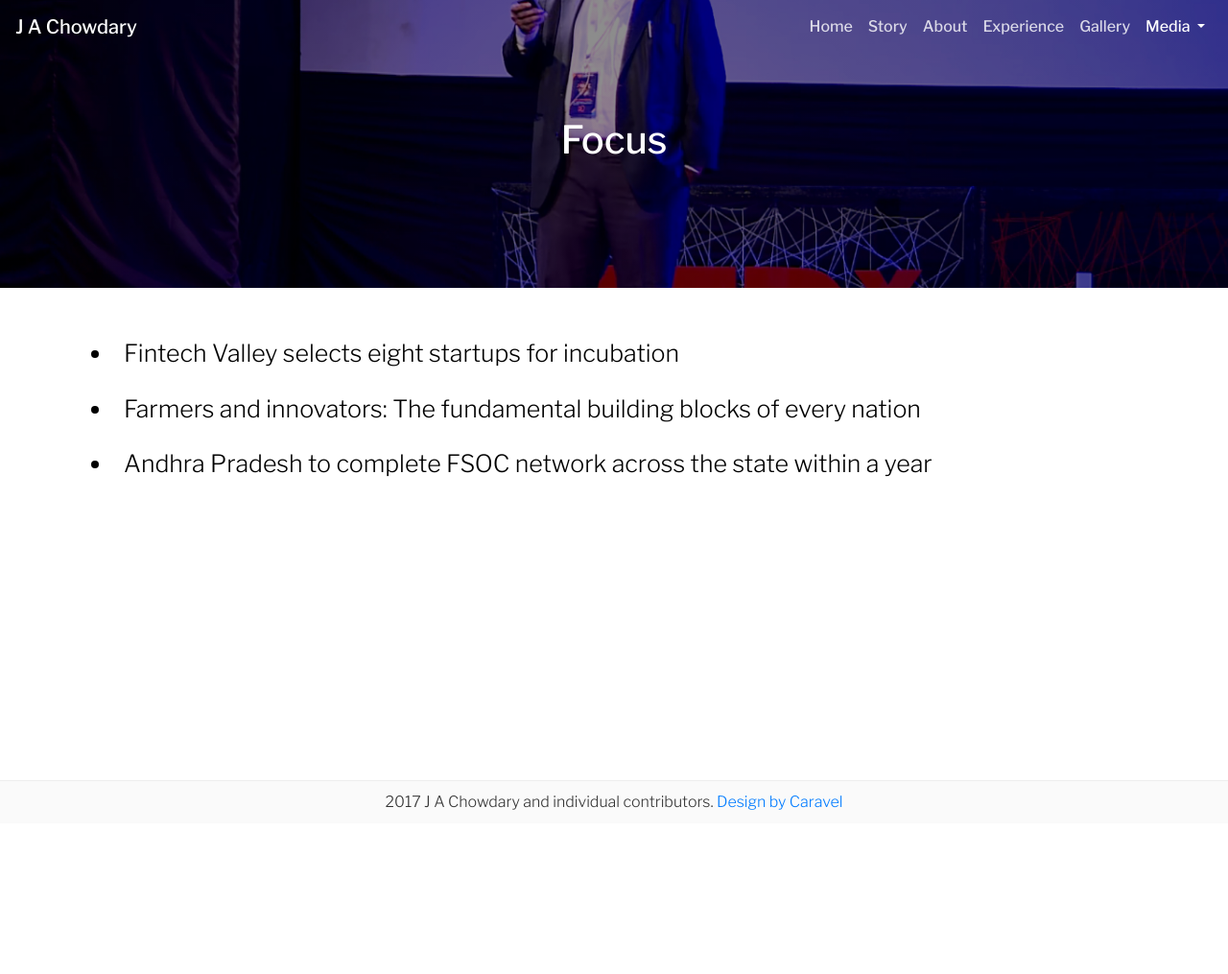
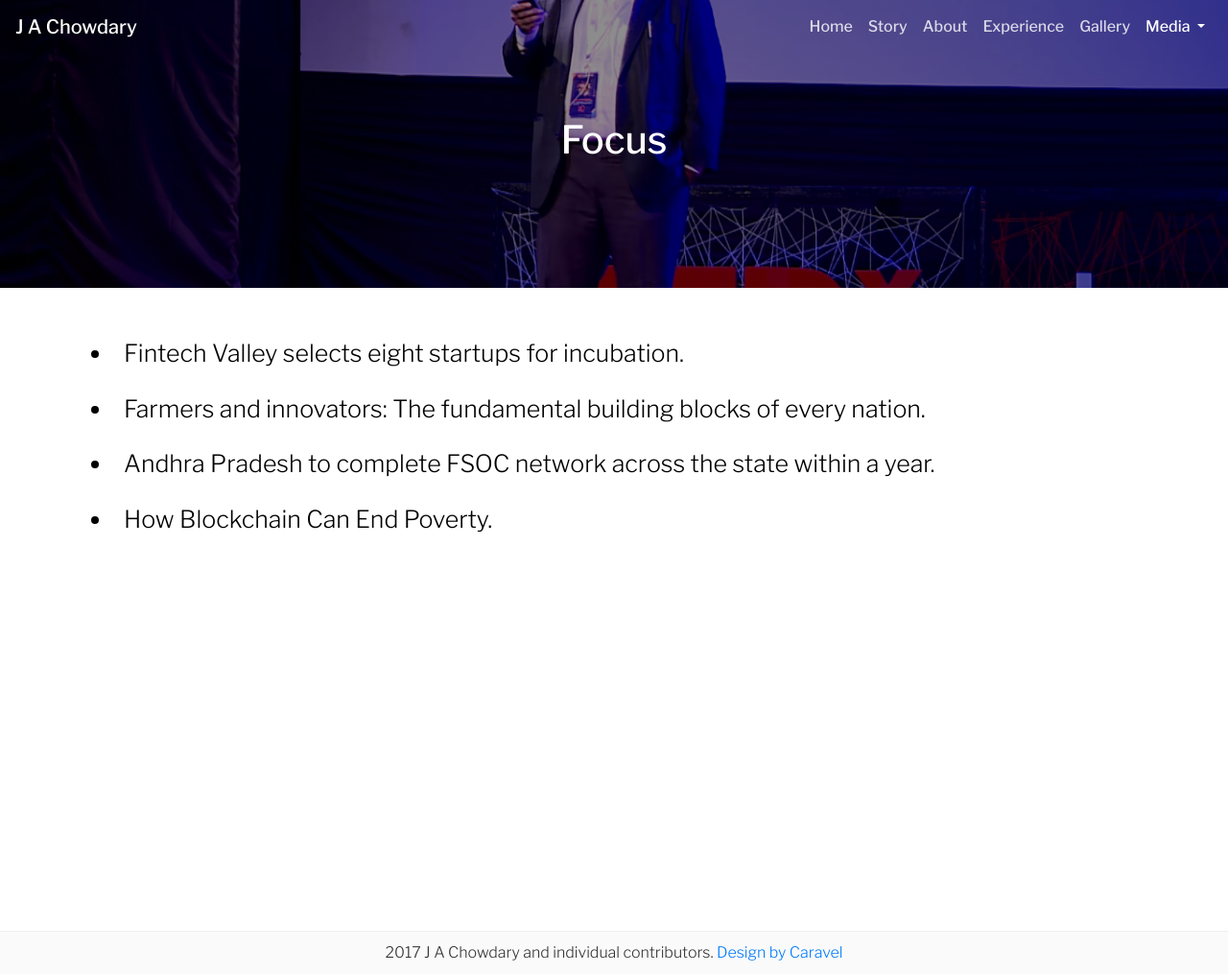
Before and after one commit to jachowdary/jachowdary.github.io, a Jekyll site: the page built from focus.html, in a window 1280 px wide. Shown: the whole page at 96% size. Built offline with Jekyll 4.4.1, drawn with Linux system fonts in a browser that asks for light colours; nearby versions of some CDN libraries; before the commit the page ends 900 px from its top, so only the background shows below that.

Commit message:
focus page updated

```diff
--- a/_includes/navbar.html
+++ b/_includes/navbar.html
@@ -60,10 +60,10 @@
       <div class="dropdown show ">
     <a class="nav-link dropdown-toggle weight" href="#" role="button" id="dropdownMenuLink" data-toggle="dropdown" aria-haspopup="true" aria-expanded="false">Media
   </a>
-  <div class="dropdown-menu dropdown-menu-right" aria-labelledby="dropdownMenuLink">
+  <div class="dropdown-menu dropdown-menu-right" aria-labelledby="dropdownMenuLink" >
     <a class="dropdown-item weight" href="/articles/">Media Articles</a>
-     <a class="dropdown-item weight" href="/videos/">Videos</a>
-      <a class="dropdown-item weight" href="/focus/">Focus</a>
+     <a class="dropdown-item weight" href="/videos/" >Videos</a>
+      <a class="dropdown-item weight" href="/focus/" >Focus</a>
        <a class="dropdown-item weight" href="/interviews/">Interviews</a>
   </div>
 </div>
--- a/articles.html
+++ b/articles.html
@@ -24,9 +24,10 @@ permalink: /articles/
 
   </div>
 </section>
-<section style="padding-bottom: 300px;">
+<section style="padding-bottom: 400px;">
     <div class="container">
       <a href="http://www.livemint.com/Opinion/49fqM520KSoQR2OvkfnVNI/Monetary-policys-cryptocurrency-challenge.html" style="color: #000 ;font-size: 25px;"> <li style="padding: 10px;">Monetary policy’s cryptocurrency challenge</li></a>
       <a href="https://yourstory.com/2017/12/andhra-pradesh-gearing-become-startup-hub" style="color: #000 ;font-size: 25px;"><li style="padding: 10px;">How Andhra Pradesh is gearing to become a startup hub</li></a>
+       <a href="http://www.thehindu.com/todays-paper/tp-national/tp-andhrapradesh/many-want-to-invest-in-blockchain-technology-in-vizag-says-official/article22540111.ece" style="color: #000 ;font-size: 25px;"><li style="padding: 10px;">Many want to invest in blockchain technology in Vizag, says official</li></a>
 
 </section>
--- a/focus.html
+++ b/focus.html
@@ -12,10 +12,13 @@ permalink: /focus/
     </div>
   </div>
 </section>
-<section style="padding-top: 40px; padding-bottom: 300px; background-color: #fff" id="about">
+<section style="padding-top: 40px; padding-bottom: 400px; background-color: #fff;" id="about">
   <div class="container">
-    <a href="http://www.thehindu.com/todays-paper/tp-national/tp-andhrapradesh/fintech-valley-selects-8-startups-for-incubation/article22446784.ece" style="color: #000 ;font-size: 25px;"> <li style="padding: 10px;">Fintech Valley selects eight startups for incubation</li></a>
-    <a href="https://www.linkedin.com/pulse/farmers-innovators-fundamental-building-blocks-every-nation-sanjay/"  style="color: #000 ;font-size: 25px;"><li style="padding: 10px;">Farmers and innovators: The fundamental building blocks of every nation</li></a>
-    <a href="http://computer.expressbpd.com/magazine/andhra-pradesh-to-complete-fsoc-network-across-the-state-within-a-year/23520/" style="color: #000;font-size: 25px;"><li style="padding: 10px;">Andhra Pradesh to complete FSOC network across the state within a year</li></a>
+    <a href="http://www.thehindu.com/todays-paper/tp-national/tp-andhrapradesh/fintech-valley-selects-8-startups-for-incubation/article22446784.ece" style="color: #000 ;font-size: 25px;"> <li style="padding: 10px;">Fintech Valley selects eight startups for incubation.</li></a>
+    <a href="https://www.linkedin.com/pulse/farmers-innovators-fundamental-building-blocks-every-nation-sanjay/"  style="color: #000 ;font-size: 25px;"><li style="padding: 10px;">Farmers and innovators: The fundamental building blocks of every nation.</li></a>
+    <a href="http://computer.expressbpd.com/magazine/andhra-pradesh-to-complete-fsoc-network-across-the-state-within-a-year/23520/" style="color: #000;font-size: 25px;"><li style="padding: 10px;">Andhra Pradesh to complete FSOC network across the state within a year.</li></a>
+    <a href="https://www.wsj.com/articles/how-blockchain-can-end-poverty-1516925459?shareToken=std8fcedd362524bcfa97d853c9e8a7141&reflink=article_email_share" style="color: #000;font-size: 25px;"><li style="padding: 10px;">How Blockchain Can End Poverty.</li></a>
+
+
   </div>
 </section>
```
Also changed, not shown: _includes/script.html (added, +12 -0 lines), _includes/interviews.html (added).
